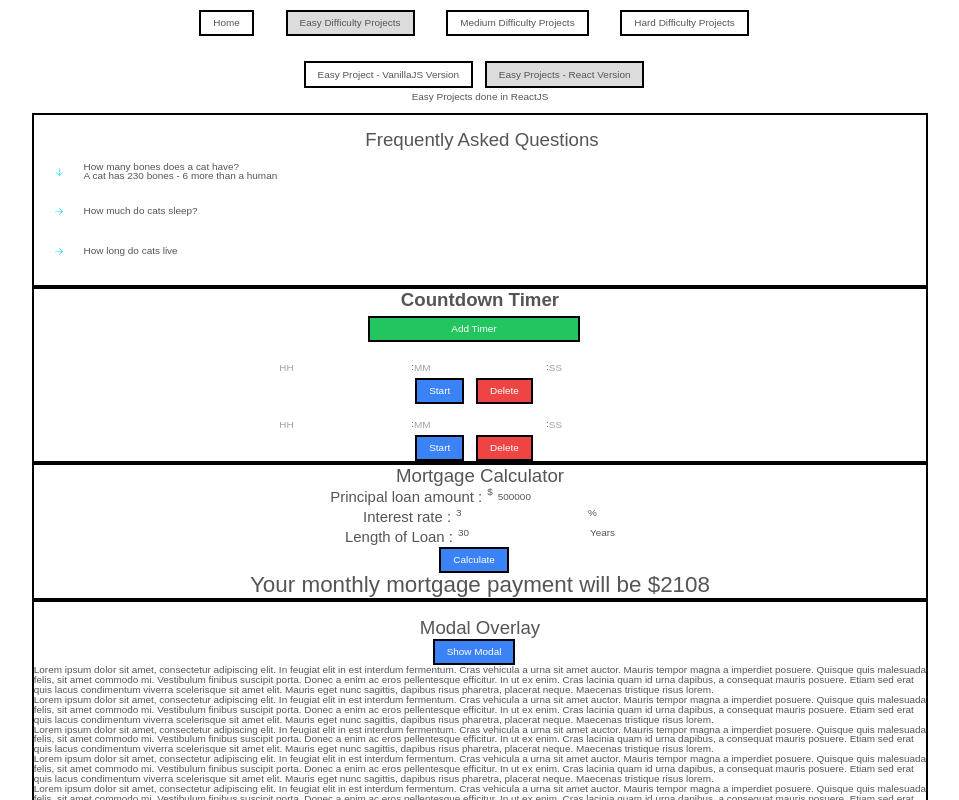
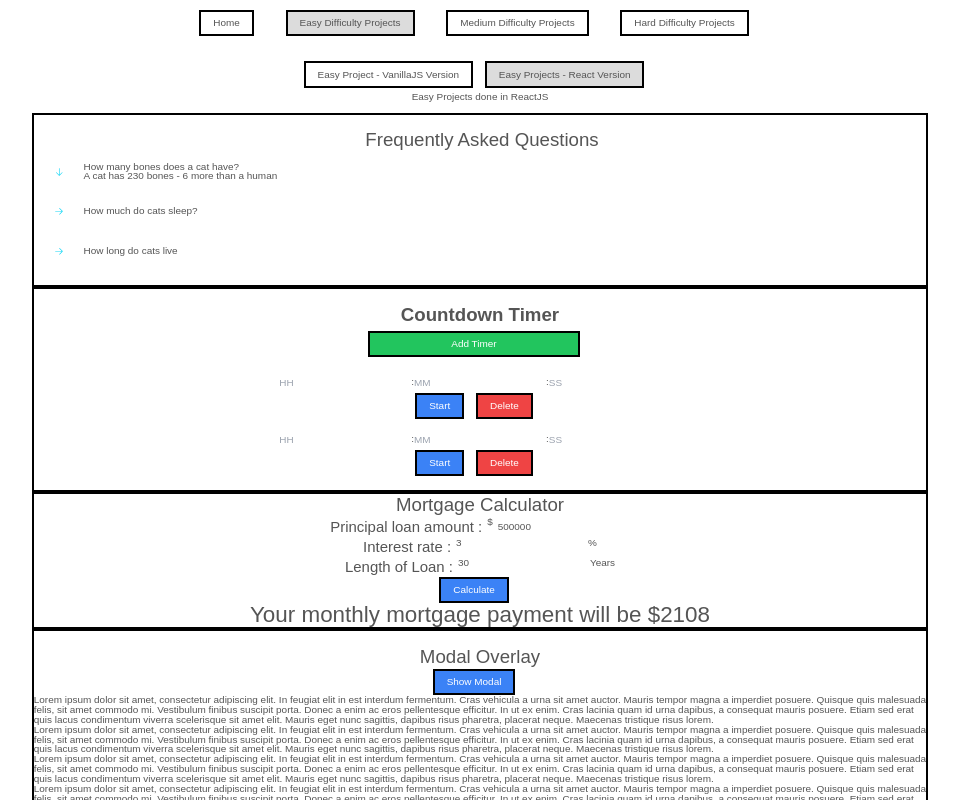
Before and after one commit to deltam3/frontendeval, a React (Vite) app in the folder consolidated/: page /Easy/React in a window 1280 px wide. Shown: the top 800 px of the page, without its empty margins (160-1119 px from the left). Built offline with nearby package versions, Linux system fonts and the light colour scheme.

Commit message:
added top and bottom margin to counter page

```diff
--- a/consolidated/src/pages/Easy/projects/Counter/CounterPage.tsx
+++ b/consolidated/src/pages/Easy/projects/Counter/CounterPage.tsx
@@ -17,7 +17,7 @@ function CounterPage() {
   };
 
   return (
-    <section className="flex flex-col gap-8">
+    <section className="flex flex-col gap-8 my-6">
       <div className="flex justify-center flex-col w-3/12 mx-auto gap-2">
         <h2 className="font-bold text-3xl text-center">Countdown Timer</h2>
         <Button success onClick={handleAddClick}>
```
